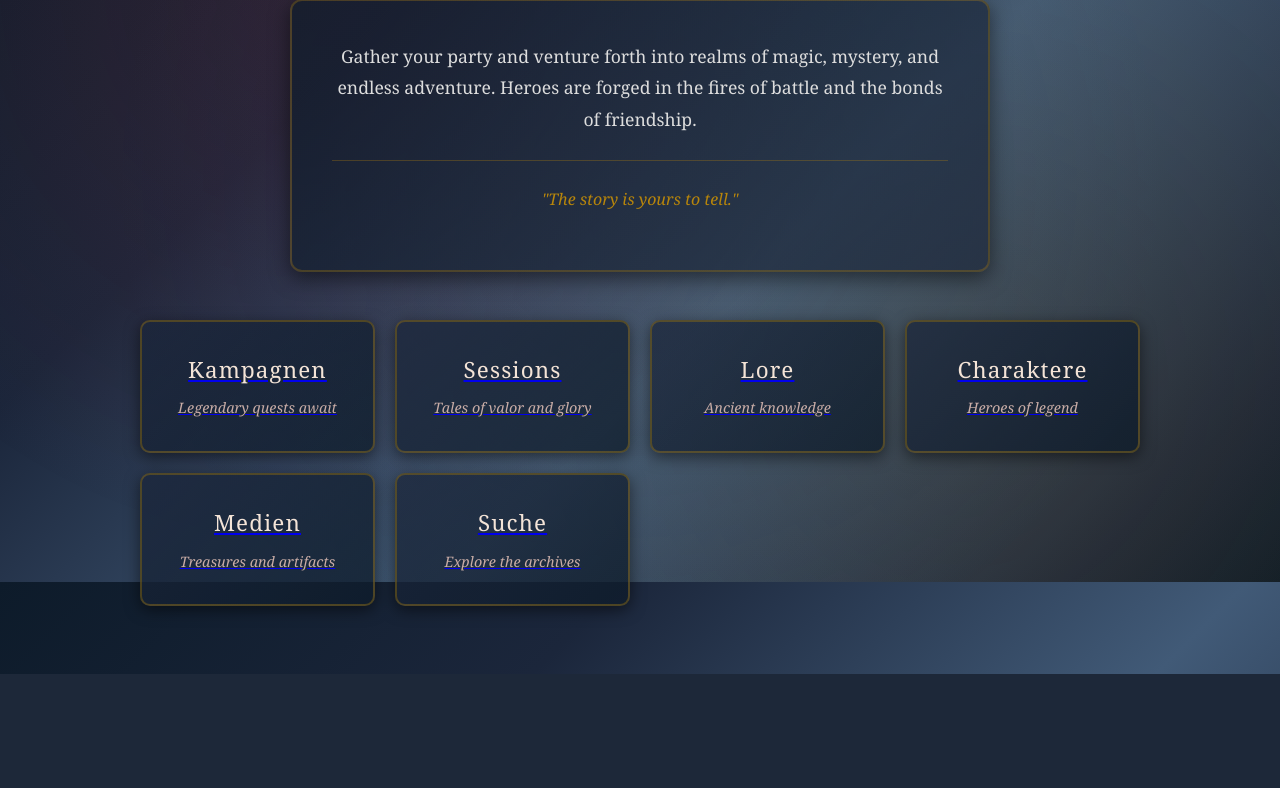
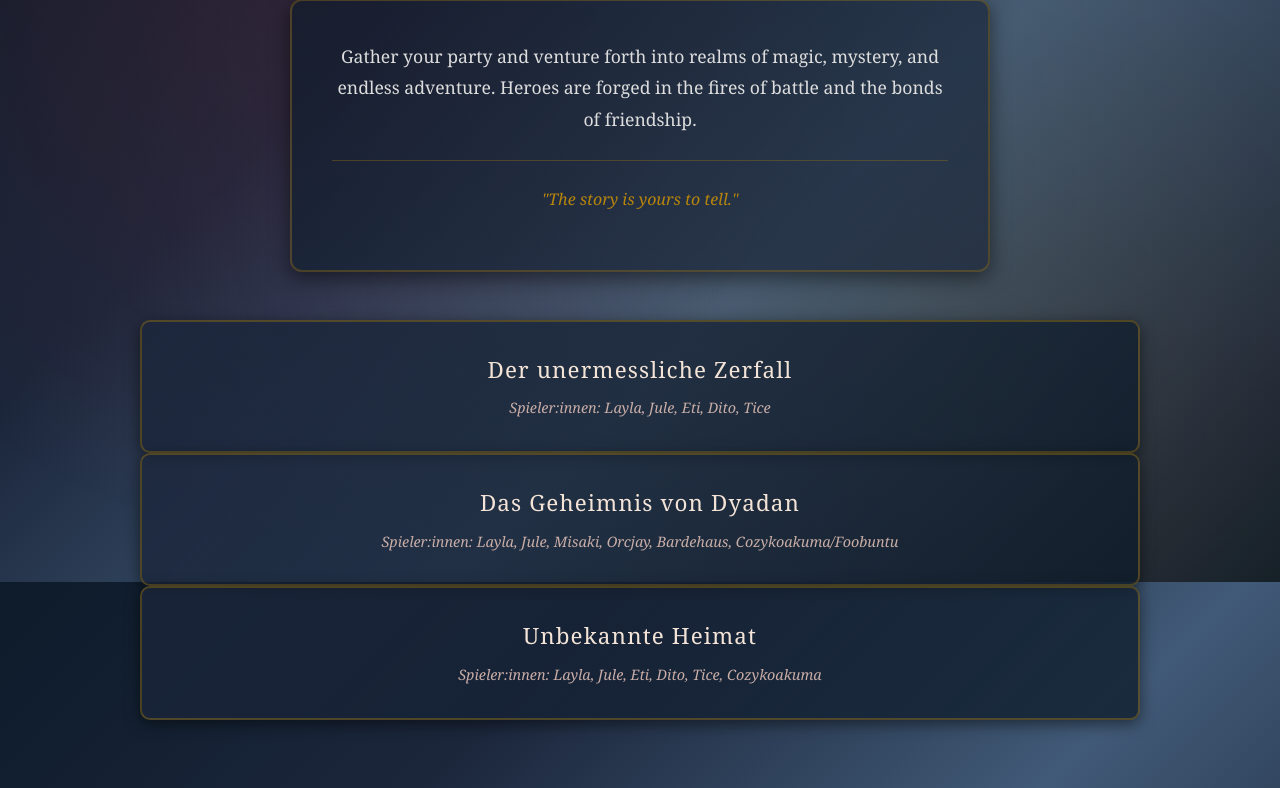
Before and after one commit to BVoermann/codex-umbrae, a Django app: page /dnd/home/ in a window 1280 px wide. Shown: the part 218-1006 px from the top of the page. Before the commit the page ends 892 px from the top, so only its background shows below. Run offline with Django 4.2, Linux system fonts and the light colour scheme.

Commit message:
adds the different campaigns to the systems and gives campaign ids to the urls

```diff
--- a/daggerheart/information/context_daggerheart.py
+++ b/daggerheart/information/context_daggerheart.py
@@ -1,5 +1,6 @@
 context = {
     'stylesheet': 'css/daggerheart.css',
+    'campaign_cards': 'daggerheart/campaign_cards.html',
     'site_title': 'Daggerheart - Codex Umbrae',
     'title': 'Daggerheart',
     'subtitle': "Where Hope and Fear Collide",
--- a/dnd/information/context_dnd.py
+++ b/dnd/information/context_dnd.py
@@ -1,5 +1,6 @@
 context = {
     'stylesheet': 'css/dnd.css',
+    'campaign_cards': 'dnd/campaign_cards.html',
     'site_title': 'D&D - Codex Umbrae',
     'title': 'Dungeons & Dragons',
     'subtitle': "The World's Greatest Roleplaying Game",
--- a/kult/information/context_kult.py
+++ b/kult/information/context_kult.py
@@ -1,5 +1,6 @@
 context = {
     'stylesheet': 'css/kult.css',
+    'campaign_cards': 'kult/campaign_cards.html',
     'site_title': 'KULT - Codex Umbrae',
     'title': 'KULT',
     'subtitle': "Divinity Lost",
--- a/static/css/dnd.css
+++ b/static/css/dnd.css
@@ -77,10 +77,17 @@
         }
 
         .nav-grid {
-            display: grid;
             grid-template-columns: repeat(auto-fit, minmax(220px, 1fr));
             gap: 20px;
             margin-bottom: 3rem;
+        }
+
+        .campaign-grid {
+            display: none;
+        }
+
+        .campaign-grid.visible {
+            display: grid;
         }
 
         .nav-card {
--- /dev/null
+++ b/templates/daggerheart/campaign_cards.html
@@ -0,0 +1,4 @@
+<div class="campaign nav-card" data-campaign-id="zerfall">
+    <h2>Kinder des Schleiers</h2>
+    <p>Spieler:innen: Jule, Nipah, Max</p>
+</div>
--- /dev/null
+++ b/templates/dnd/campaign_cards.html
@@ -0,0 +1,12 @@
+<div class="campaign nav-card" data-campaign-id="zerfall">
+    <h2>Der unermessliche Zerfall</h2>
+    <p>Spieler:innen: Layla, Jule, Eti, Dito, Tice</p>
+</div>
+<div class="campaign nav-card" data-campaign-id="dyadan">
+    <h2>Das Geheimnis von Dyadan</h2>
+    <p>Spieler:innen: Layla, Jule, Misaki, Orcjay, Bardehaus, Cozykoakuma/Foobuntu</p>
+</div>
+<div class="campaign nav-card" data-campaign-id="heimat">
+    <h2>Unbekannte Heimat</h2>
+    <p>Spieler:innen: Layla, Jule, Eti, Dito, Tice, Cozykoakuma</p>
+</div>
--- /dev/null
+++ b/templates/kult/campaign_cards.html
@@ -0,0 +1,4 @@
+<div class="campaign nav-card" data-campaign-id="zerfall">
+    <h2>Ordo Orbis Dei</h2>
+    <p>Spieler:innen: Nipah, Erik, Stevie</p>
+</div>
--- a/templates/systems_layout.html
+++ b/templates/systems_layout.html
@@ -24,8 +24,10 @@
                 {{ quote }}
             </p>
         </div>
-
-        <div class="nav-grid">
+        <div class="campaign-container nav-grid">
+        {% include campaign_cards %}
+        </div>
+        <div class="nav-grid campaign-grid">
             <a href="{% url url_campaign %}">
                 <div class="nav-card">
                     <h2>Kampagnen</h2>
@@ -64,5 +66,28 @@
             </a>
         </div>
     </div>
+  <script>
+      document.addEventListener('DOMContentLoaded', function() {
+          const campaignCards = document.querySelectorAll('.campaign');
+          const campaignGrid = document.querySelector('.campaign-grid');
+          const campaignGridLinks = campaignGrid.querySelectorAll('a');
+
+          campaignCards.forEach(function(card) {
+              card.addEventListener('click', function() {
+                  const campaignId = card.getAttribute('data-campaign-id');
+
+                  // Update all links in campaign-grid to include campaign parameter
+                  campaignGridLinks.forEach(function(link) {
+                      const url = new URL(link.href);
+                      url.searchParams.set('campaign', campaignId);
+                      link.href = url.toString();
+                  });
+
+                  // Show the campaign-grid
+                  campaignGrid.classList.add('visible');
+              });
+          });
+      });
+  </script>
 </body>
 </html>
--- a/vampire/information/context_vampire.py
+++ b/vampire/information/context_vampire.py
@@ -1,5 +1,6 @@
 context = {
     'stylesheet': 'css/vampire.css',
+    'campaign_cards': 'vampire/campaign_cards.html',
     'site_title': 'Vampire: The Masquerade - Codex Umbrae',
     'title': 'Vampire: The Masquerade',
     'subtitle': "Enter the World of Darkness",
```
Also changed, not shown: static/css/daggerheart.css (+8 -1 lines), static/css/kult.css (+8 -1 lines), static/css/vampire.css (+8 -1 lines), templates/vampire/campaign_cards.html (added, +8 -0 lines), 1 other file.
